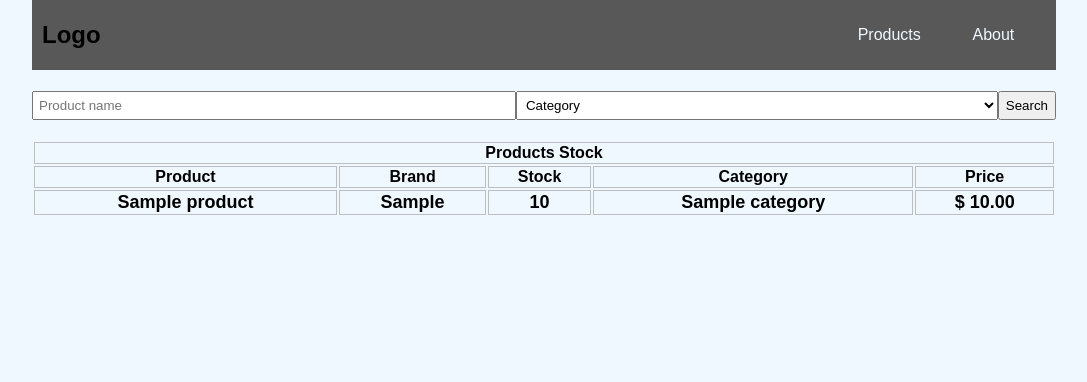
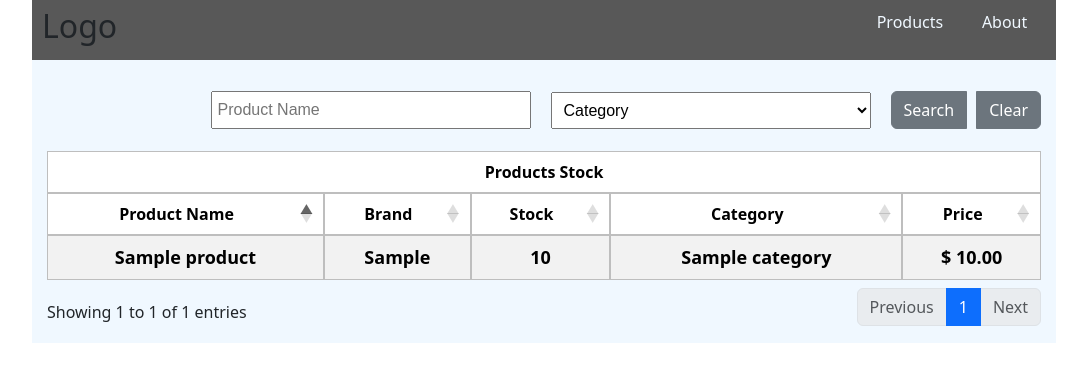
Before and after one commit to MarianoNLR/django-stock, a Django app: page / in a window 1280 px wide. Shown: the top 382 px of the page, without its empty margins (96-1183 px from the left). Run offline with Django 4.2, Linux system fonts and the light colour scheme; tables that the repository leaves empty hold one stand-in row (values such as "Sample post"); some libraries are stand-ins or nearby versions.

Commit message:
add sort table and search

```diff
--- a/product/static/css/base.css
+++ b/product/static/css/base.css
@@ -1,7 +1,7 @@
 body{
     font-family: sans-serif;
     background-color: aliceblue;
-    margin: auto;
+    margin: 0 auto !important;
     max-width: 80%;
 }
 
@@ -22,7 +22,7 @@ body{
     align-items: center;
 }
 
-.header-list{
+.list{
     display: flex;
     flex-direction: row;
     flex-wrap: wrap;
--- a/product/static/css/home.css
+++ b/product/static/css/home.css
@@ -1,4 +1,6 @@
 .container-content {
+    background: aliceblue;
+    padding: 15px;
     display: flex;
     flex-direction: column;
     justify-content: center;
@@ -10,21 +12,26 @@
     flex-direction: row;
     flex-wrap: wrap;
     align-content: center;
-    justify-content: space-around;
+    justify-content: flex-end;
     align-items: center;
+    gap: 20px;
     height: 70px;
 }
 
 .container-filters input {
     padding: 5px;
     font-family: sans-serif;
-    flex: 1;
+    width: 20rem;
 }
 
 .container-filters select {
-    padding: 5px;
+    padding: 8px;
     font-family: sans-serif;
-    flex: 1;
+    width: 20rem;
+}
+
+.container-filters .btn-group {
+    gap: 10px;
 }
 
 .form-filter {
--- a/product/templates/base.html
+++ b/product/templates/base.html
@@ -15,10 +15,13 @@
             <div class="header-logo">
                 <h2>Logo</h2>
             </div>
-                <ul class="header-list">
+            <div class="header-list">
+                <ul class="list">
                     <a href="#" class="list-item"><li >Products</li></a>
                     <a href="#" class="list-item"><li >About</li></a>
                 </ul>
+            </div>
+
         </nav>
     </header>
     {% block content %}
--- a/product/templates/home.html
+++ b/product/templates/home.html
@@ -1,27 +1,40 @@
 {% extends 'base.html' %}
 {% load static %}
 {% block content %}
+<script src="https://code.jquery.com/jquery-3.5.1.js"></script>
+<script src="https://cdn.datatables.net/1.13.4/js/jquery.dataTables.min.js"></script>
+<script src="https://cdn.datatables.net/1.13.4/js/dataTables.bootstrap5.min.js"></script>
+<link rel="stylesheet" href="https://cdnjs.cloudflare.com/ajax/libs/twitter-bootstrap/5.3.0-alpha3/css/bootstrap.min.css">
+<link rel="stylesheet" href="https://cdn.datatables.net/1.13.4/css/dataTables.bootstrap5.min.css">
 <link rel="stylesheet" href="{% static 'css/home.css' %}">
-<div class="container">
+<div class="container-content">
     <div class="container-filters">
-        <form method="POST" class="form-filter">
-            {% csrf_token %}
-            {{form.product_name }}
-            {{form.category}}
-            <button type="submit">Search</button>
-        </form>
+
+        <input type="text" id="name-filter" placeholder="Product Name">
+        <select name="select" id="category-filter">
+            <option value="" selected>Category</option>
+            <option value="alimentos">Alimentos</option>
+            <option value="higiene">Higiene</option>
+            </select>
+            <div class="btn-group">
+                <button type="button" class="btn btn-secondary" onclick="tableFilter()">Search</button>
+                <button type="button" class="btn btn-secondary" onclick="clearFilter()">Clear</button>
+            </div>
+
+
     </div>
-        <table class="products-table" id="table">
+        <table class="table table-striped products-table" id="table" style="width:100%">
+
             <thead>
                 <tr>
-                    <th colspan="5">Products Stock</th>
+                    <th colspan="5" class="text-center">Products Stock</th>
                 </tr>
                 <tr>
-                    <th scope="col">Product</th>
-                    <th scope="col">Brand</th>
-                    <th scope="col">Stock</th>
-                    <th scope="col">Category</th>
-                    <th scope="col">Price</th>
+                    <th scope="col" class="text-center">Product Name</th>
+                    <th scope="col" class="text-center">Brand</th>
+                    <th scope="col" class="text-center">Stock</th>
+                    <th scope="col" class="text-center">Category</th>
+                    <th scope="col" class="text-center">Price</th>
                 </tr>
             </thead>
             <tbody class="products" id="table-content">
@@ -44,7 +57,44 @@
 </div>
 
 {% block js %}
+<script>
+    function tableFilter() {
+        var inputName = document.getElementById('name-filter').value.toLowerCase();
+        var inputCategory = document.getElementById('category-filter').value.toLowerCase();
 
+        var table = document.getElementById('table');
+        var rows = table.getElementsByTagName('tr');
+
+        for (var i = 2; i < rows.length; i++) { // Comenzamos en 1 para omitir la fila de encabezado
+            var name = rows[i].getElementsByTagName('td')[0].textContent.toLowerCase();
+            var category = rows[i].getElementsByTagName('td')[3].textContent.toLowerCase();
+
+            if (name.includes(inputName) && category.includes(inputCategory)) {
+            rows[i].style.display = '';
+            } else {
+            rows[i].style.display = 'none';
+            }
+        }
+}
+
+function clearFilter() {
+    var inputName = document.getElementById('name-filter').value = "";
+    var inputCategory = document.getElementById('category-filter').value = "";
+
+    tableFilter()
+}
+</script>
+
+<script>
+    $(document).ready(function () {
+        $('#table').DataTable();
+    });
+
+    $.extend( $.fn.dataTable.defaults, {
+    searching: false,
+    lengthChange: false
+} );
+</script>
 {% endblock %}
 
 {% endblock %}
```
